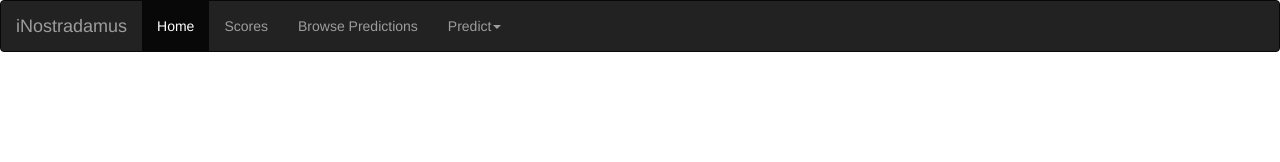
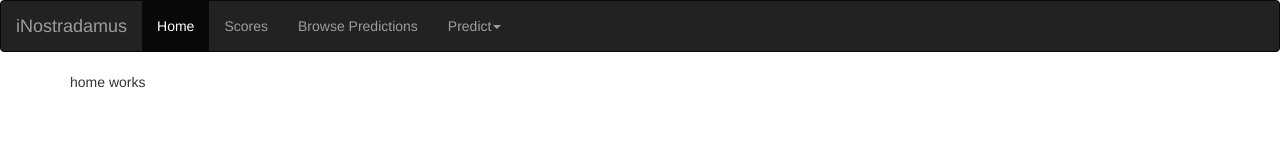
Before and after one commit to lwallen12/noster-web, an Angular app: page /home in a window 1280 px wide. Shown: the top 162 px of the page. Built offline with nearby package versions, Linux system fonts and the light colour scheme.

Commit message:
back to normal

```diff
--- a/src/app/app.component.html
+++ b/src/app/app.component.html
@@ -1,4 +1,4 @@
 <app-header></app-header>
 <div class="container">
-  <app-home></app-home>
+  <router-outlet></router-outlet>
 </div>
--- a/src/app/home/home.component.html
+++ b/src/app/home/home.component.html
@@ -1 +1,3 @@
-<router-outlet></router-outlet>
+<p>
+  home works
+</p>
```
